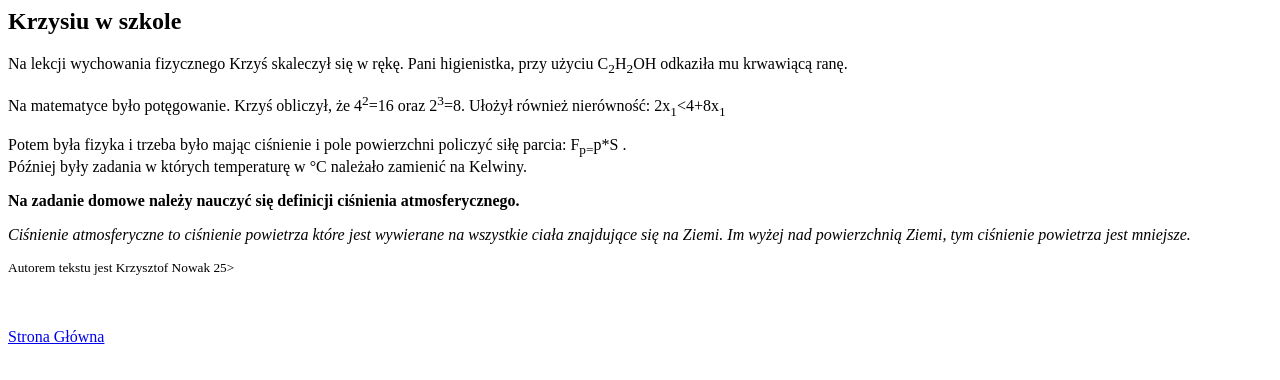
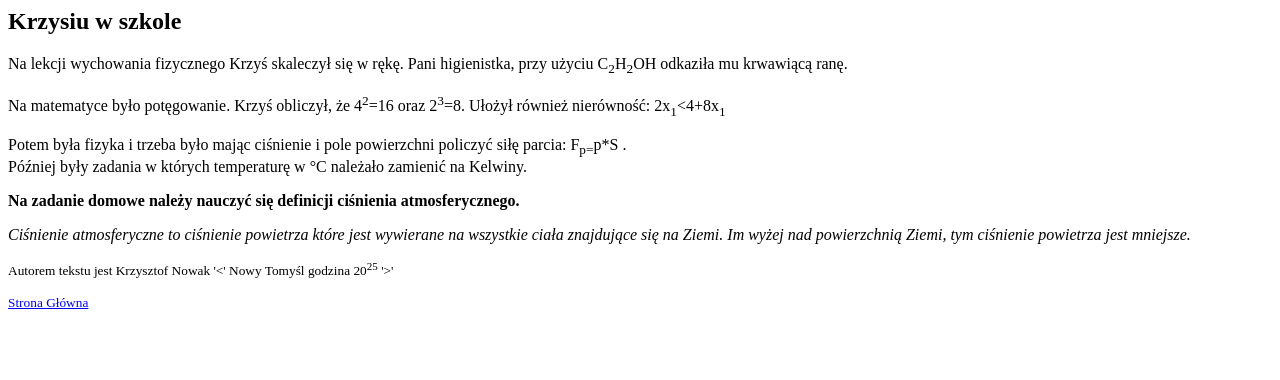
Before and after one commit to PKsltzn/L9, a plain HTML site: page index.html in a window 1280 px wide. Drawn offline with Linux system fonts and the light colour scheme.

Commit message:
Update index.html

```diff
--- a/index.html
+++ b/index.html
@@ -10,5 +10,6 @@
 
 <p><em><dfn> Ciśnienie atmosferyczne to ciśnienie powietrza które jest wywierane na wszystkie ciała znajdujące się na Ziemi. Im wyżej nad powierzchnią Ziemi, tym ciśnienie powietrza jest mniejsze. </dfn></em></p>
 
-<p><small> Autorem tekstu jest Krzysztof Nowak <Nowy Tomyśl godzina 20<sup>25</sup>></small></p>
-<br><br><a href="https://pksltzn.github.io/dane/"> Strona Główna </a>
+<p><small> Autorem tekstu jest Krzysztof Nowak '<' Nowy Tomyśl godzina 20<sup>25</sup> '>'
+<br>
+  <br><a href="https://pksltzn.github.io/dane/"> Strona Główna </a>
```
